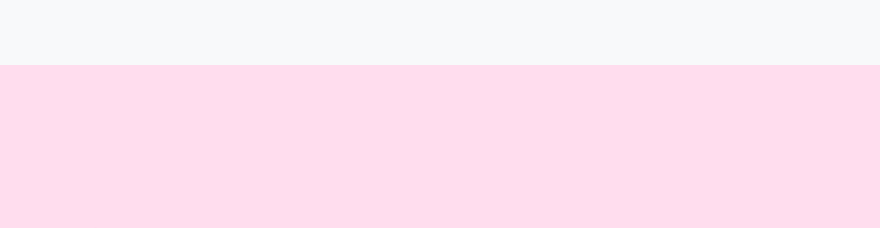
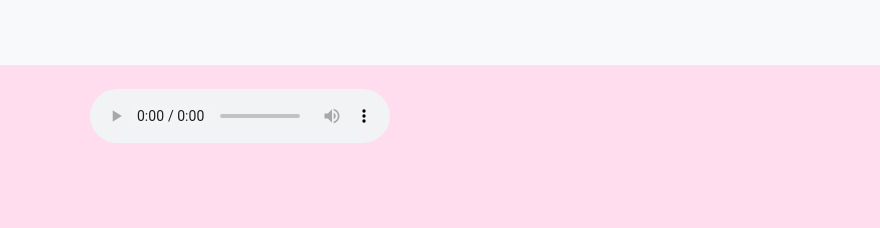
Before and after one commit to ashky1/pro, a plain HTML site: page index.html in a window 1280 px wide. Shown: the part 111-339 px from the top of the page, 400-1280 px from the left. Drawn offline with nearby package versions, Linux system fonts and the light colour scheme.

Commit message:
index.html

```diff
--- a/index.html
+++ b/index.html
@@ -41,7 +41,7 @@
 
     <div class="about">
 	    <br>
-	      <audio src="/music/Ed Sheeran - Perfect.mp3"  autoplay>
+	      <audio src="/music/Ed Sheeran - Perfect.mp3"  controls>
         <p>Fallback content goes here.</p>
         </audio>
       <br>
```
